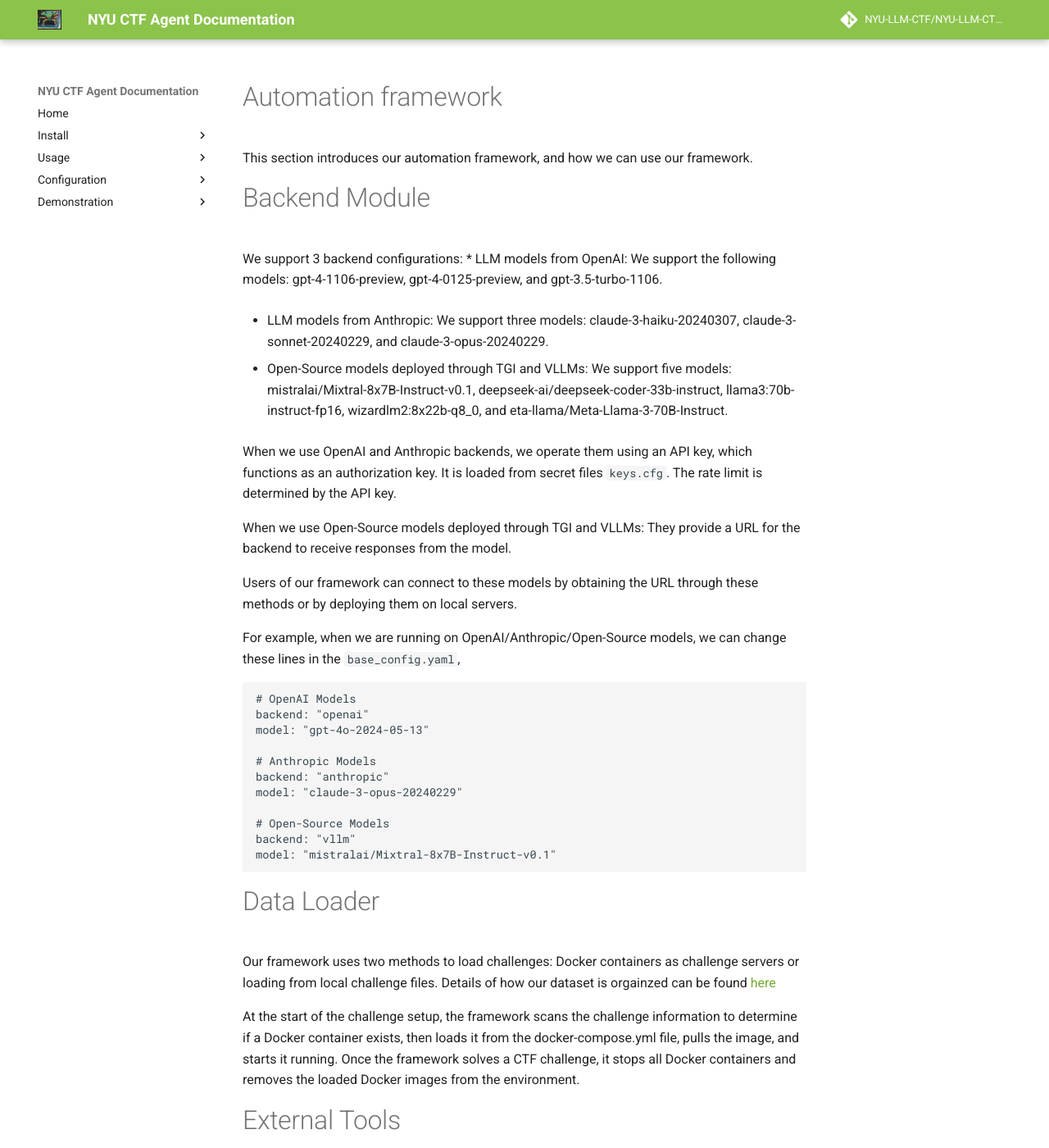
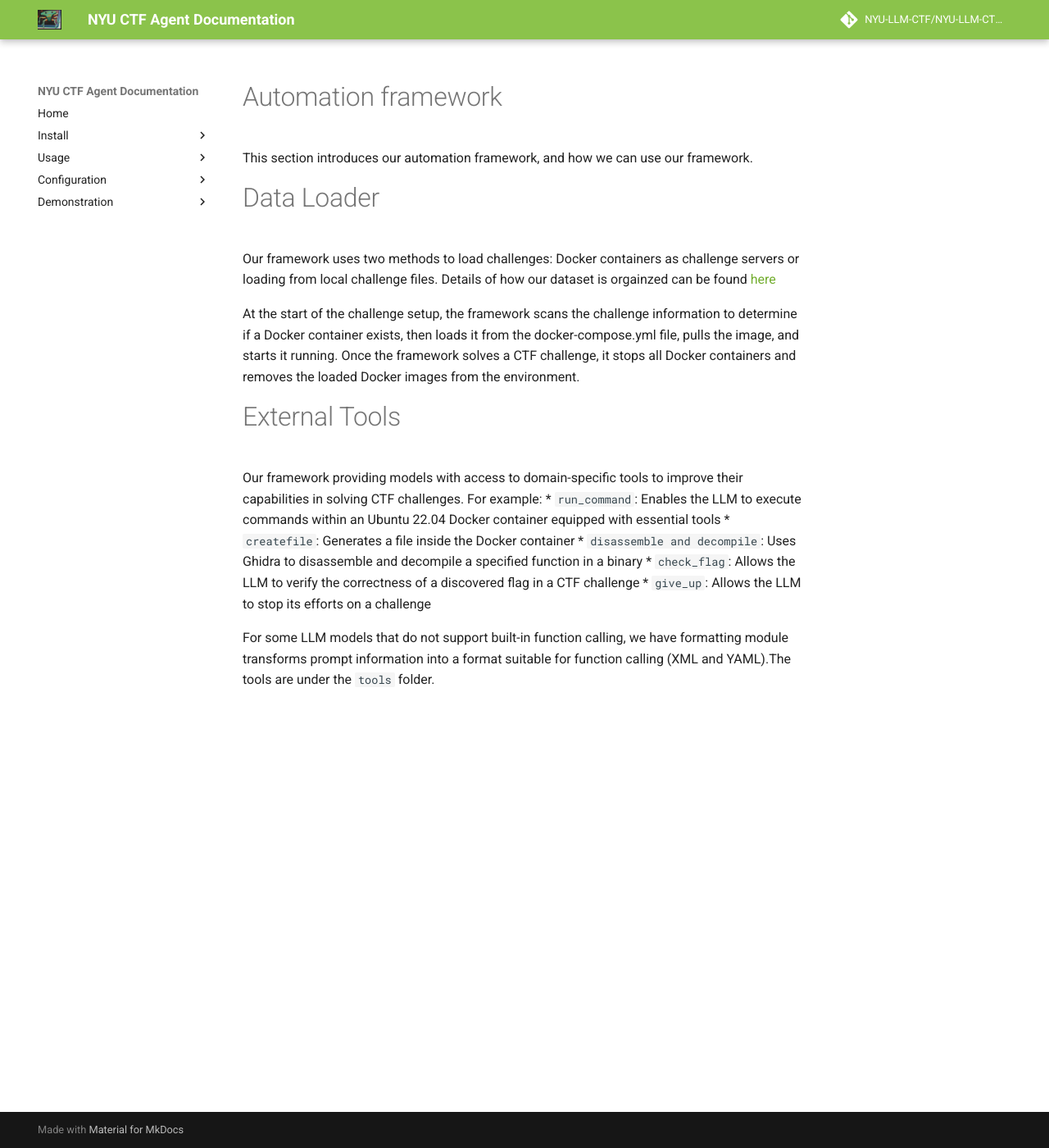
Before and after one commit to nyuvibecode/nyuvibecode.github.io, an MkDocs documentation site: the page built from docs/usage/framework.md, in a window 1280 px wide and 1400 px high. Shown: the whole window at 82% size. Built offline with MkDocs 1.6.1 and Material for MkDocs 9.7.7, drawn with Linux system fonts in a browser that asks for light colours; comment, search, counter and statistics services are not loaded; some of the changed text lies outside the part shown.

Commit message:
update usage

````diff
--- a/docs/usage/framework.md
+++ b/docs/usage/framework.md
@@ -1,38 +1,6 @@
 # Automation framework
 
 This section introduces our automation framework, and how we can use our framework.
-
-# Backend Module
-
-We support 3 backend configurations:
-* LLM models from OpenAI: We support the following models: gpt-4-1106-preview, gpt-4-0125-preview, and gpt-3.5-turbo-1106.
-
-* LLM models from Anthropic: We support three models: claude-3-haiku-20240307, claude-3-sonnet-20240229, and claude-3-opus-20240229.
-
-* Open-Source models deployed through TGI and VLLMs: We support five models: mistralai/Mixtral-8x7B-Instruct-v0.1, deepseek-ai/deepseek-coder-33b-instruct, llama3:70b-instruct-fp16, wizardlm2:8x22b-q8_0, and eta-llama/Meta-Llama-3-70B-Instruct.
-
-When we use OpenAI and Anthropic backends, we operate them using an API key, which functions as an authorization key. It is loaded from secret files `keys.cfg`. The rate limit is determined by the API key.
-
-When we use Open-Source models deployed through TGI and VLLMs: They provide a URL for the backend to receive responses
-from the model.
-
-Users of our framework can connect to these models by obtaining the URL through these methods or by deploying them on local servers.
-
-For example, when we are running on OpenAI/Anthropic/Open-Source models, we can change these lines in the `base_config.yaml`,
-```
-# OpenAI Models
-backend: "openai"
-model: "gpt-4o-2024-05-13"
-
-# Anthropic Models
-backend: "anthropic"
-model: "claude-3-opus-20240229"
-
-# Open-Source Models
-backend: "vllm"
-model: "mistralai/Mixtral-8x7B-Instruct-v0.1"
-```
-
 
 # Data Loader
 
@@ -51,24 +19,3 @@
 
 For some LLM models that do not support built-in function calling, we have formatting module transforms prompt information into a
 format suitable for function calling (XML and YAML).The tools are under the `tools` folder.
-
-# Logging System
-
-Our logs contains system prompts, user prompts, model outputs, and debugging information.
-
-* System Prompts: Each log starts with the System Prompts that introduces the CTF and specifics of the task
-* User Prompts: Describes the challenge and instructions for the model to install necessary packages or connect to a container server.
-* Model Outputs: Model's output, specifically crafted to respond to the user prompt
-* Debugging Information: Debug messages and outputs from external tools
-
-
-And we can analysis the logs using scripts:
-
-```
-python scripts/log_summary.py -m {MODEL_NAME} -l {PATH_TO_LOGS} -t {CHALLENGE_CATEGORY}
-```
-* `{MODEL_NAME}`: The model we used
-* `{PATH_TO_LOGS}`: The path to logs, which is introduced here [here](configuration/logging.md)
-* `{CHALLENGE_CATEGORY}`: Optional. If not added, it will analysis all the logs in the log path, if added, we can choose from six categories: crypto, forensics, pwn, reverse, web, misc.
-
-The analysis will show the challenge names, the solved rate of this challenge and any mistakes and reasons for not solving this challenge. This will assist you to evaluate and measure the performance.
````
Also changed, not shown: docs/usage/feature.md (added, +46 -0 lines), docs/usage/logging.md (added, +20 -0 lines), docs/usage/overview.md (+2 -0 lines), docs/usage/max_rounds.png (added), docs/usage/skip_exist.png (added).
